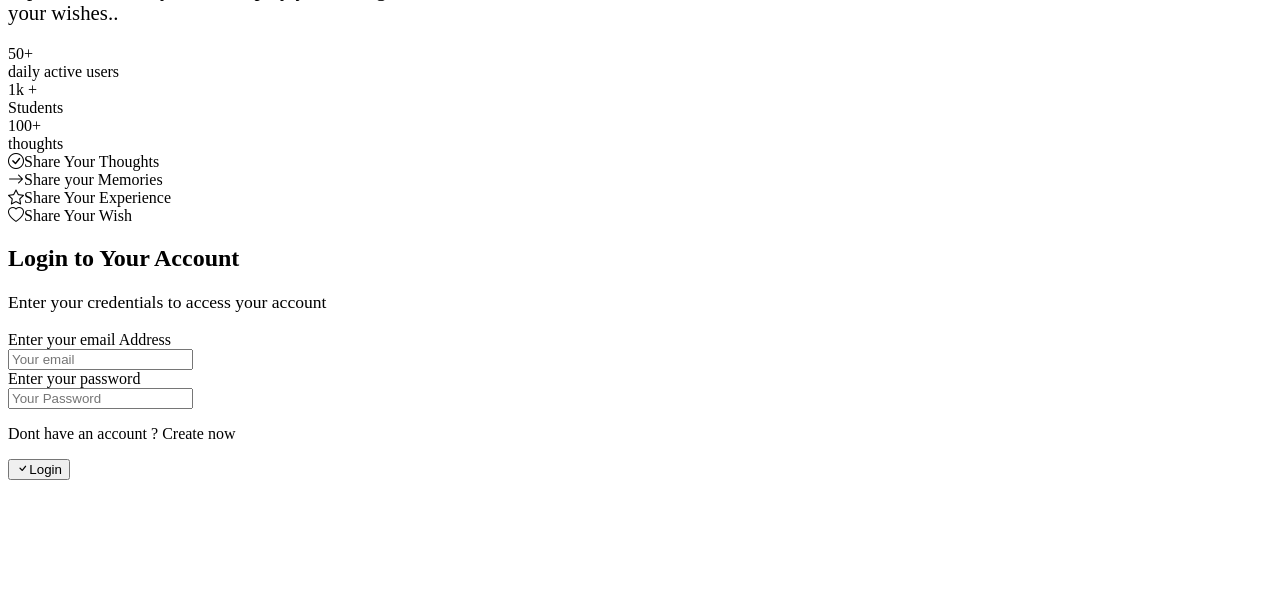
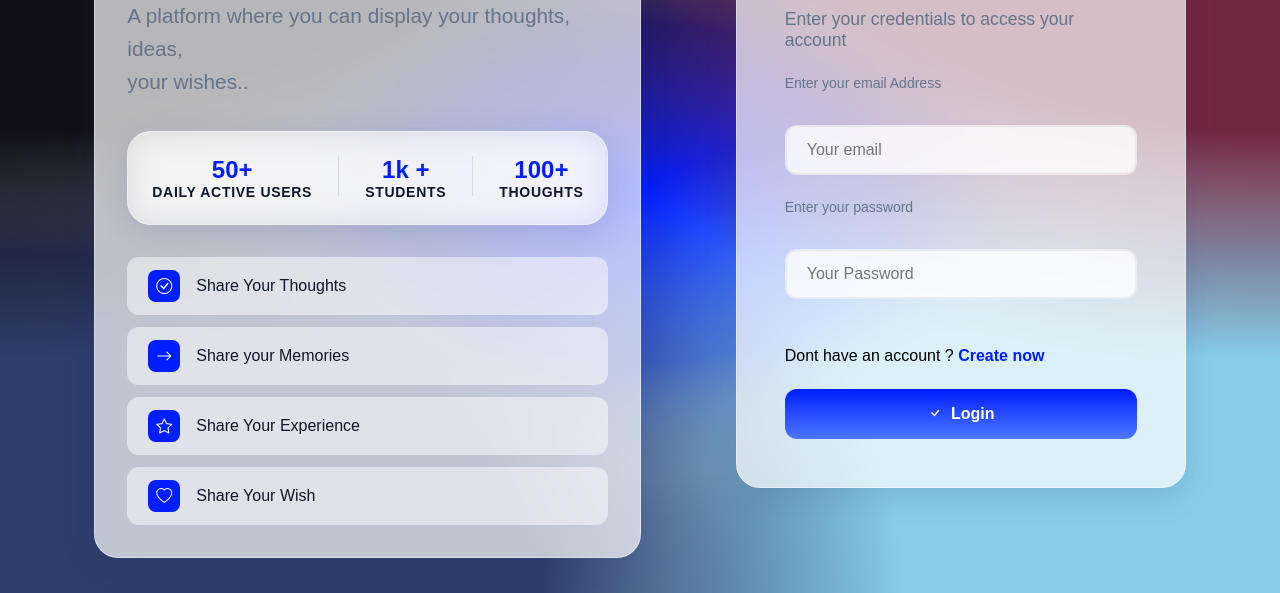
Before and after one commit to nitishsingh10/WishWall, a website: page Frontend/src/pages/login.html in a window 1280 px wide. Shown: the part 207-800 px from the top of the page. Drawn offline with nearby package versions, Linux system fonts and the light colour scheme; the site is published under a folder, as on GitHub Pages, so addresses that start at the root find nothing.

Commit message:
relative linkage

```diff
--- a/Frontend/src/pages/login.html
+++ b/Frontend/src/pages/login.html
@@ -6,8 +6,8 @@
     <meta name="viewport" content="width=device-width, initial-scale=1.0">
     <title>Login - WishWall</title>
     <link rel="stylesheet" href="https://cdn.jsdelivr.net/npm/bootstrap-icons@1.13.1/font/bootstrap-icons.min.css">
-    <link rel="stylesheet" href="/Frontend/src/css/style.css">
-    <link rel="stylesheet" href="/Frontend/src/css/login.css">
+    <link rel="stylesheet" href="../css/style.css">
+    <link rel="stylesheet" href="../css/login.css">
 </head>
 
 <body>
@@ -90,8 +90,8 @@
         </section>
     </div>
 
-    <script src="/Frontend/src/js/script.js"></script>
-    <script src="/Frontend/src/js/authPage.js"></script>
+    <script src="../js/script.js"></script>
+    <script src="../js/authPage.js"></script>
 </body>
 
 </html>
```
